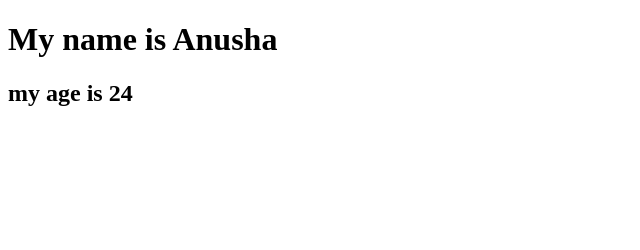
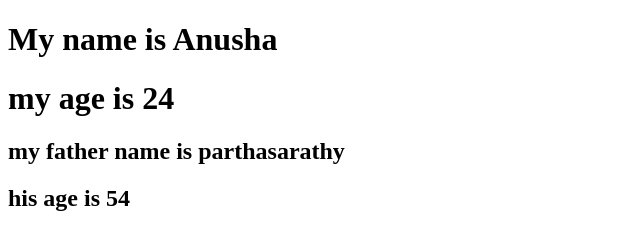
Before and after one commit to anushaparatha/family, a plain HTML site: page index.html in a window 1280 px wide. Shown: the whole page, without its empty margins (0-640 px from the left). Drawn offline with Linux system fonts and the light colour scheme.

Commit message:
updated all

```diff
--- a/fam.js
+++ b/fam.js
@@ -1 +1,2 @@
 console.log("I have completed msc computer science");
+console.log("he like to read newspaper everyday");
--- a/index.html
+++ b/index.html
@@ -7,6 +7,9 @@
 </head>
 <body>
     <h1>My name is Anusha</h1>
-    <h2>my age is 24</h2>
+    <h1>my age is 24</h1>
+
+    <h2>my father name is parthasarathy</h2>
+    <h2>his age is 54</h2>
 </body>
 </html>
```
